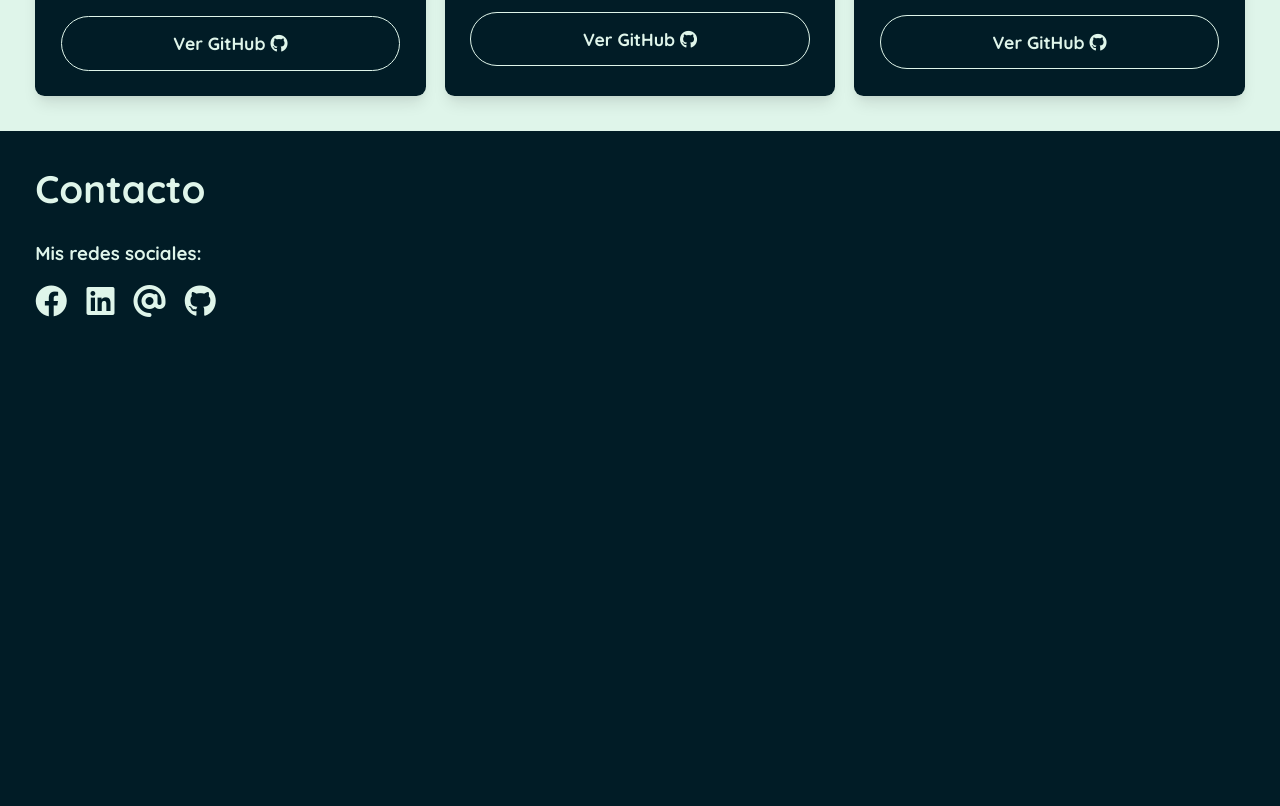
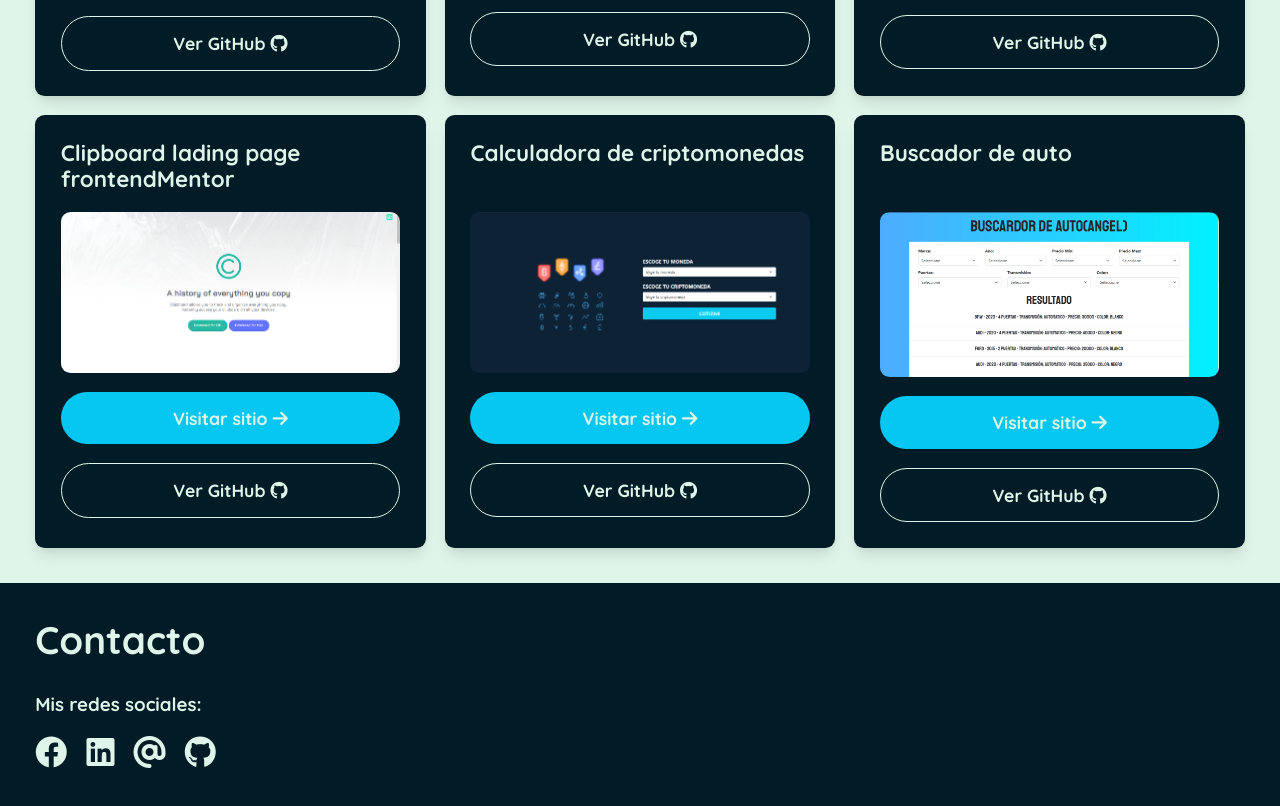
Before and after one commit to angelGabrielLarios/portafolio-web-angel, a plain HTML site: page index.html in a window 1280 px wide. Shown: the part 1479-2285 px from the top of the page. Before the commit the page ends 1834 px from the top, so only its background shows below. Drawn offline with Linux system fonts and the light colour scheme.

Commit message:
se agregamos mas proyectos en las cards, ademas que los link del header, se puede navegar dentro de la misma pagina

```diff
--- a/css/styles.css
+++ b/css/styles.css
@@ -6,7 +6,9 @@
     --color4: #05C7F2;
     --color5: #DFF5EA;
 }
-
+* {
+    scroll-behavior: smooth;
+}
 body {
     color: var(--color5);
     background-color: var(--color2);
--- a/index.html
+++ b/index.html
@@ -26,22 +26,22 @@
     <header class="header">
         <nav class="nav">
 
-            <a href="" class="nav__link">
+            <a href="#info" class="nav__link">
                 <i class="fa-solid fa-house-chimney-window"></i>
                 Inicio
             </a>
 
-            <a href="" class="nav__link">
+            <a href="#sobre-mi" class="nav__link">
                 <i class="fa-solid fa-info"></i>
                 Sobre mi
             </a>
 
-            <a href="" class="nav__link">
+            <a href="#proyectos" class="nav__link">
                 <i class="fa-solid fa-briefcase"></i>
                 Proyectos
             </a>
 
-            <a href="" class="nav__link">
+            <a href="#contacto" class="nav__link">
                 <i class="fa-solid fa-address-book"></i>
                 Contacto
             </a>
@@ -49,7 +49,7 @@
     </header>
 
     <section class="section">
-        <article class="info">
+        <article class="info" id="info">
             <img src="img/img_profile.png" alt="Ángel Gabriel Larios Acota, Frontend Developer" class="info__img">
             <div class="info__text">
                 <h1 class="info__puesto">Frontend Developer JR</h1>
@@ -67,7 +67,7 @@
         <h2 class="section__title">
             Sobre mi
         </h2>
-        <article class="sobre-mi">
+        <article class="sobre-mi" id="sobre-mi">
 
             <p class="sobre-mi__text">
                 Estudiante de la Universidad Tecnologica Sierra Hidalguense en la carrera de Ingeniería en Desarrollo y
@@ -87,8 +87,7 @@
         <h2 class="section__title">
             Proyectos
         </h2>
-        <article>
-
+        <article id="proyectos">
             <section class="proyectos__grid">
                 <div class="proyecto">
                     <h4 class="proyecto__title">
@@ -173,6 +172,46 @@
                         Ver GitHub <i class="fa-brands fa-github"></i>
                     </a>
                 </div>
+
+                <div class="proyecto">
+                    <h4 class="proyecto__title">
+                        Clipboard lading page frontendMentor
+                    </h4>
+                    <img src="img/imgs_projects/clipboard_lading_page.png" alt="CRUD con Indexed DB" class="proyecto__img">
+                    <a href="https://effulgent-peony-5ce808.netlify.app/" class="proyecto__link" target="_blank">
+                        Visitar sitio <i class="fa-solid fa-arrow-right"></i>
+                    </a>
+                    <a href="https://github.com/angelGabrielLarios/clipboard-lading-page-master/tree/main/clipboard-landing-page-master" class="proyecto__link proyecto__link--alterno" target="_blank">
+                        Ver GitHub <i class="fa-brands fa-github"></i>
+                    </a>
+                </div>
+
+                <div class="proyecto">
+                    <h4 class="proyecto__title">
+                        Calculadora de criptomonedas
+                    </h4>
+                    <img src="img/imgs_projects/calculadora_criptos.png" alt="CRUD con Indexed DB" class="proyecto__img">
+                    <a href="https://beautiful-kulfi-768451.netlify.app/" class="proyecto__link" target="_blank">
+                        Visitar sitio <i class="fa-solid fa-arrow-right"></i>
+                    </a>
+                    <a href="https://github.com/angelGabrielLarios/calculadora-criptomonedas-curso-js" class="proyecto__link proyecto__link--alterno" target="_blank">
+                        Ver GitHub <i class="fa-brands fa-github"></i>
+                    </a>
+                </div>
+
+
+                <div class="proyecto">
+                    <h4 class="proyecto__title">
+                        Buscador de auto
+                    </h4>
+                    <img src="img/imgs_projects/buscador_autos.png" alt="CRUD con Indexed DB" class="proyecto__img">
+                    <a href="https://comfy-elf-d80883.netlify.app/" class="proyecto__link" target="_blank">
+                        Visitar sitio <i class="fa-solid fa-arrow-right"></i>
+                    </a>
+                    <a href="https://github.com/angelGabrielLarios/filtrar_auto" class="proyecto__link proyecto__link--alterno" target="_blank">
+                        Ver GitHub <i class="fa-brands fa-github"></i>
+                    </a>
+                </div>
             </section>
         </article>
     </section>
@@ -184,7 +223,7 @@
         <h2 class="section__title">
             Contacto
         </h2>
-        <article class="contacto">
+        <article class="contacto" id="contacto">
 
             <h3 class="contacto__subtitle">
                 Mis redes sociales:
```
Also changed, not shown: img/imgs_projects/buscador_autos.png (added), img/imgs_projects/calculadora_criptos.png (added), img/imgs_projects/clipboard_lading_page.png (added).
